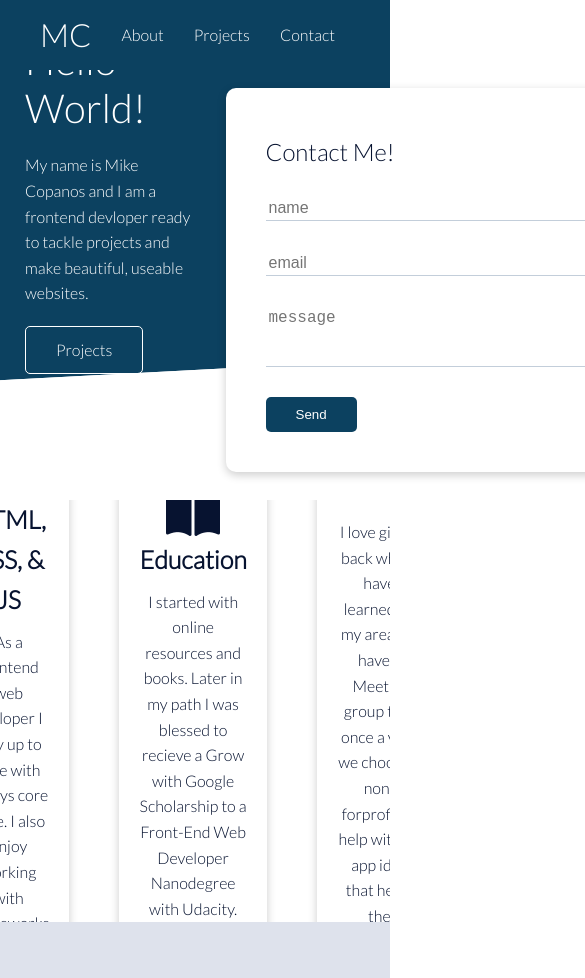
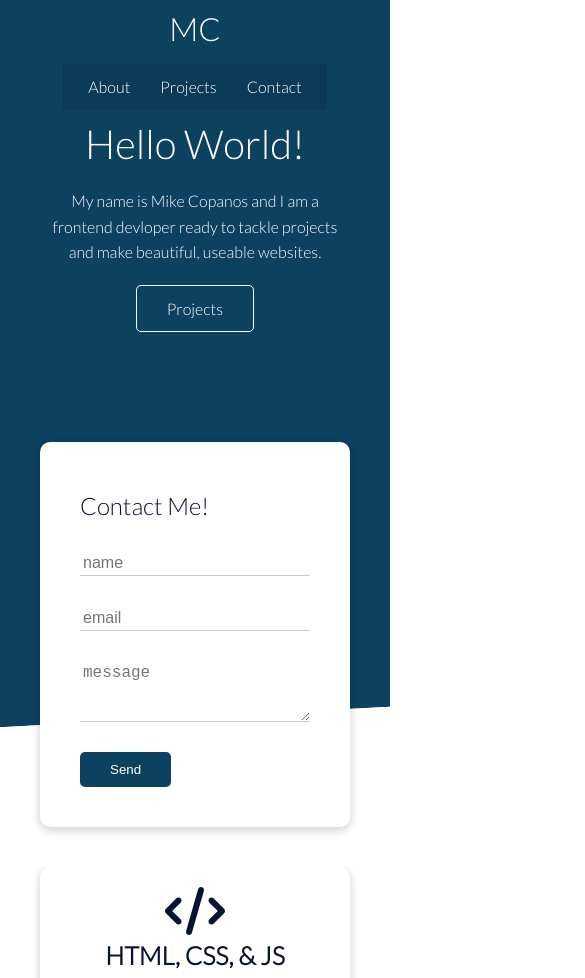
Before and after one commit to mcopanos/portfolio-site, a plain HTML site: page index.html in a window 390 px wide. Shown: the top 978 px of the page, 585 px wide, since content can reach past the window. Drawn offline with Linux system fonts and the light colour scheme.

Commit message:
mobile and tablet views

```diff
--- a/css/style.css
+++ b/css/style.css
@@ -75,6 +75,7 @@ img {
     background-color: var(--primary-color);
     color: var(--primary-text);
     position: relative;
+    /* width: 100%; */
 }
 
 .showcase h1 {
@@ -96,7 +97,7 @@ img {
     top: 80px;
     /* height: 375px; */
     height: auto;
-    width: 450px;
+    max-width: 450px;
     padding: 40px;
     z-index: 99;
 }
@@ -221,3 +222,55 @@ img {
 .social i {
     color: #DEE2EC;
 }
+
+/* Tablets and under */
+@media(max-width: 768px) {
+    .grid,
+    .showcase .grid,
+    .about .grid,
+    .projects .grid {
+        grid-template-columns: 1fr;
+        height: auto;
+        /* width: auto; */
+    }
+
+    .grid {
+        /* height: 50% */
+    }
+    .showcase {
+        height: auto;
+        margin-bottom: 20px;
+        width: 100%;
+    }
+
+    .showcase-text {
+        text-align: center;
+    }
+    .showcase-form {
+        justify-self: center;
+        margin: auto;
+        width: 100%;
+    }
+}
+
+
+/* Moblie */
+@media (max-width: 500px) {
+    .navbar {
+        height: 110px;
+        position: relative;
+    }
+
+    .navbar .flex {
+        flex-direction: column;
+    }
+
+    .navbar ul {
+        padding: 10px;
+        background-color: rgba(0, 0, 0, 0.1);
+    }
+
+    .contact h2 {
+        font-size: 26px;
+    }
+}
--- a/css/utilities.css
+++ b/css/utilities.css
@@ -3,6 +3,7 @@
     margin: 0 auto;
     overflow: auto;
     padding: 0 40px;
+    /* width: 100%; */
 }
 
 .card {
@@ -71,7 +72,8 @@
     display: flex;
     flex-direction: column;
     width: 100%;
-    min-height: 325px;
+    min-height: 372px;
+    /* min-height: 325px; */
 }
 
 .flex-4 {
```
